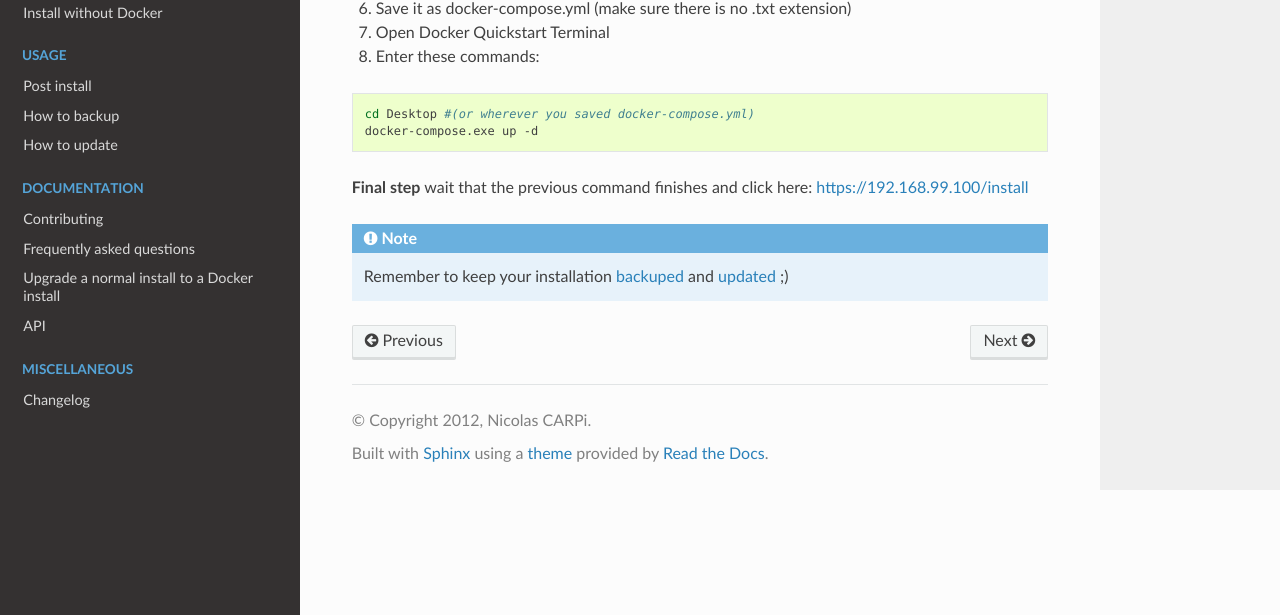
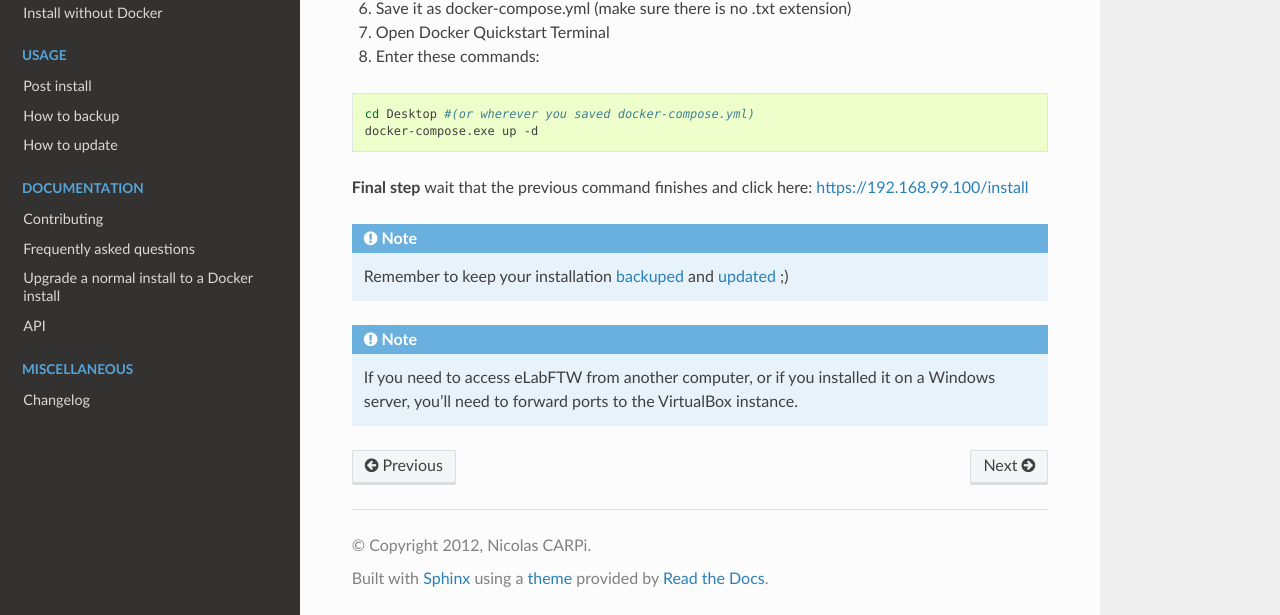
Before and after one commit to elabftw/elabdoc, a Sphinx documentation site: the page built from doc/install-windows.rst, in a window 1280 px wide and 900 px high, scrolled down 639 px, cut to the strip 285-900 px from the top of the window. Built offline with Sphinx 7.4.7 and the Read the Docs theme 2.0.0, drawn with Linux system fonts in a browser that asks for light colours; pages that are not in the unit, such as notebooks, are missing from menus.

Commit message:
add a note on port forwarding for win install. See elabftw/elabftw#341

```diff
--- a/doc/install-windows.rst
+++ b/doc/install-windows.rst
@@ -30,3 +30,5 @@ Follow the steps below to install eLabFTW on your system:
 **Final step** wait that the previous command finishes and click here: https://192.168.99.100/install
 
 .. note:: Remember to keep your installation :doc:`backuped <backup>` and :doc:`updated <how-to-update>` ;)
+
+.. note:: If you need to access eLabFTW from another computer, or if you installed it on a Windows server, you'll need to forward ports to the VirtualBox instance.
```
